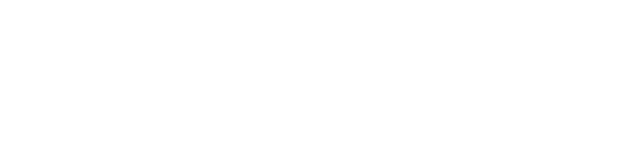
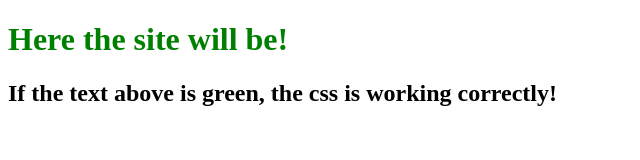
Before and after one commit to roman1501/telegram-learning-words, a plain HTML site: page index.html in a window 1280 px wide. Shown: the whole page, without its empty margins (0-640 px from the left). Drawn offline with Linux system fonts and the light colour scheme.

Commit message:
update index.html, index.js and style.css update index.html

```diff
--- a/index.html
+++ b/index.html
@@ -7,7 +7,8 @@
     <title>Learning English Words</title>
 </head>
 <body>
-
+    <h1>Here the site will be!</h1>
+    <h2>If the text above is green, the css is working correctly!</h2>
     <script src="index.js"></script>
 </body>
 </html>
--- a/index.js
+++ b/index.js
@@ -0,0 +1 @@
+console.log('Checking if JS is working correctly.');
--- a/style.css
+++ b/style.css
@@ -0,0 +1,3 @@
+h1{
+    color: green;
+}
```
